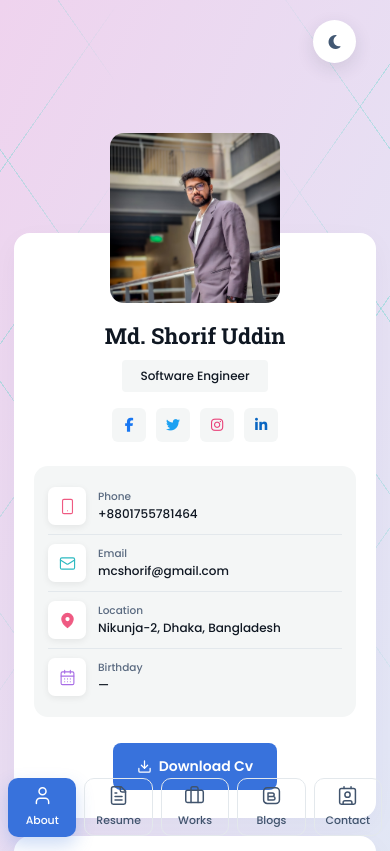
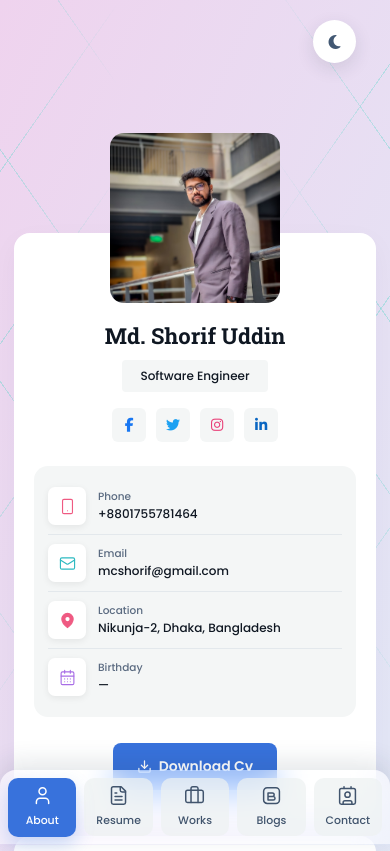
Before and after one commit to shorifuddin/mdshorifuddin, a Next.js app: page /home-1 in a window 390 px wide. Shown: the top 851 px of the page. Built offline with nearby package versions, Linux system fonts and the light colour scheme.

Commit message:
Mobile nav: frosted glass bar, deeper tile-toned boxes like desktop

```diff
--- a/app/globals.css
+++ b/app/globals.css
@@ -179,13 +179,13 @@ a,button,input,textarea{font:inherit}
   .site{padding:20px 14px 110px}
   .topbar{margin-bottom:70px}
   .layout{grid-template-columns:1fr;gap:18px}
-  /* Bottom tab bar: fixed, fully transparent, box-wise tabs like desktop */
+  /* Bottom tab bar: fixed, frosted glass, box-wise tabs a tone deeper like desktop tiles */
   .side-nav{order:0;position:fixed;left:0;right:0;bottom:0;top:auto;z-index:50;flex-direction:row;overflow:visible;
-    padding:8px 8px calc(8px + env(safe-area-inset-bottom));gap:8px;background:transparent;
-    -webkit-backdrop-filter:none;backdrop-filter:none;box-shadow:none;border-radius:0}
-  .side-nav a{flex:1 1 0;min-width:0;background:transparent;border:1px solid var(--line);border-radius:10px;
+    padding:8px 8px calc(8px + env(safe-area-inset-bottom));gap:8px;border-radius:16px 16px 0 0;
+    background:rgba(255,255,255,.5);-webkit-backdrop-filter:blur(16px) saturate(1.5);backdrop-filter:blur(16px) saturate(1.5);
+    box-shadow:0 -8px 24px rgba(35,55,75,.12)}
+  .side-nav a{flex:1 1 0;min-width:0;background:rgba(238,242,242,.72);border-radius:10px;
     height:clamp(56px,15vw,78px);font-size:clamp(10px,2.8vw,12.5px)}
-  .side-nav a.active{border-color:transparent}
   .side-nav a svg{width:clamp(20px,5.4vw,26px);height:clamp(20px,5.4vw,26px)}
   .profile-card{order:1;padding:0 20px 28px;margin-top:100px}
   .profile-photo{margin-top:-100px}
@@ -217,6 +217,10 @@ html.dark-mode .work-image,html.dark-mode .blog-image{color:rgba(20,30,50,.5)}
 html.dark-mode .field input,html.dark-mode .field textarea{border-bottom-color:#4a5a70}
 html.dark-mode .contact-panel button{border-color:#4a5a70}
 html.dark-mode .site-footer{border-top:1px solid var(--line)}
+@media(max-width:760px){
+  html.dark-mode .side-nav{background:rgba(22,31,44,.5)}
+  html.dark-mode .side-nav a{background:rgba(27,36,50,.72)}
+}
 
 @media(prefers-reduced-motion:reduce){
   .site,.profile-card,.side-nav,.page-enter,.logo svg{animation:none!important}
```
